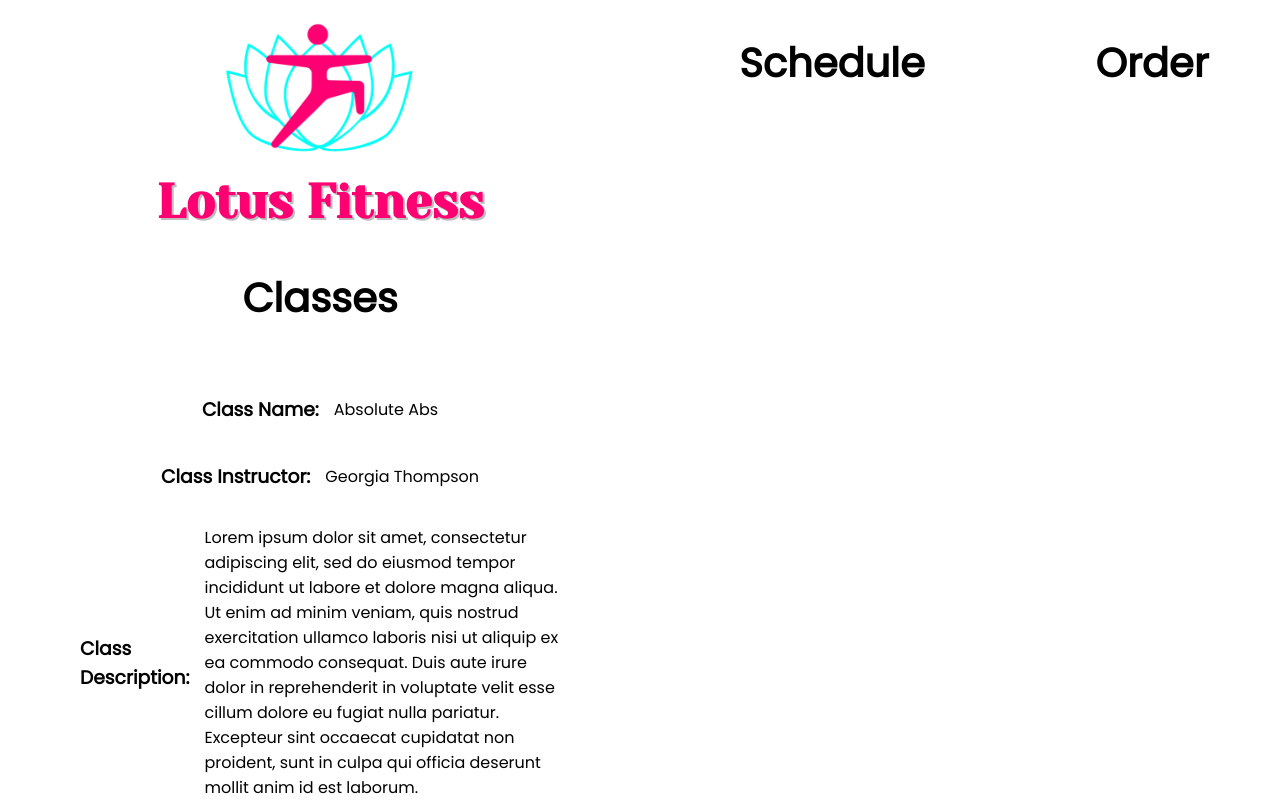
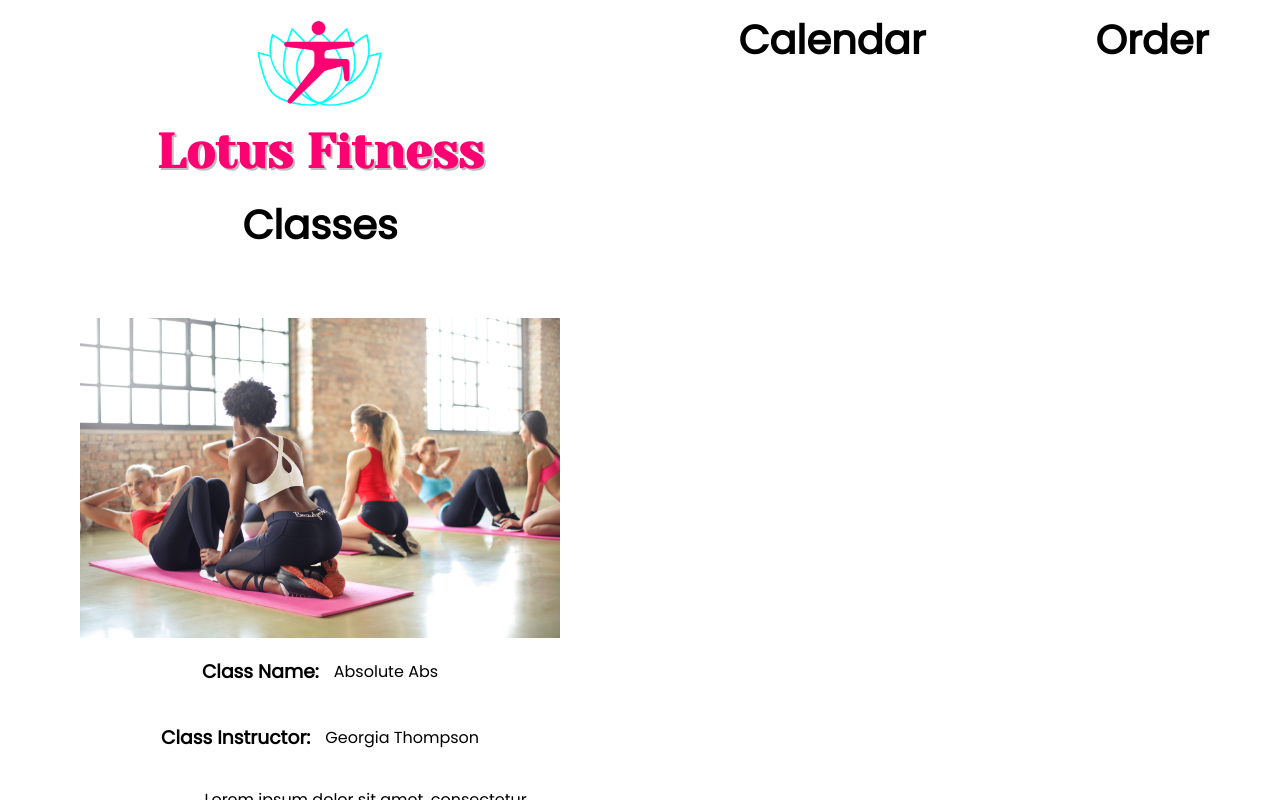
Before and after one commit to melanievillela/fitness, a React (Create React App) app: page / in a window 1280 px wide. Built offline with nearby package versions, Linux system fonts and the light colour scheme.

Commit message:
Update
Finished class comoponent.

```diff
--- a/src/App.css
+++ b/src/App.css
@@ -19,16 +19,16 @@ button {
 .calendar-item {
     width: 200px;
     font-family: 'Poppins', sans-serif;
-
+    padding: 10px;
 }
 
 #class {
-    min-height: 550px;
+    min-height: 1000px;
     width: 75%;
-    margin-bottom: 25px;
     padding: 15px 25px;
     font-family: 'Poppins', sans-serif;
     border-bottom: 1px solid #bdbdbd;
+    justify-content: space-around;
 }
 
 #classes-inner {
@@ -46,6 +46,11 @@ button {
     align-items: center;
 }
 
+.fitness-images {
+    width: 100%;
+    height: auto;
+}
+
 h1 {
     font-family: 'Yeseva One', cursive;
     margin: 0;
@@ -58,6 +63,13 @@ h1 {
 h2 {
     font-family: 'Poppins', sans-serif;
     font-size: 2.5em;
+    position: sticky;
+    top: 0;
+    background-color: white;
+    margin: 0;
+    padding: 10px 0;
+    width: 100%;
+    text-align: center;
 }
 
 h3 {
@@ -67,12 +79,12 @@ h3 {
 #header {
     margin-top: 15px;
     width: 100%;
-    height: 250px;
+    height: 200px;
     text-align: center;
 }
 
 #logo {
-    height: 150px;
+    height: 100px;
     width: auto;
 }
 
--- a/src/App.js
+++ b/src/App.js
@@ -12,7 +12,7 @@ class App extends Component {
         className: "Absolute Abs",
         classDay: "Monday",
         classTime: "3:00 PM",
-        image: "./Images/Absolute_Abs.jpg",
+        image: "Absolute_Abs.jpg",
         instructor: "Georgia Thompson",
         summary: `Lorem ipsum dolor sit amet, consectetur adipiscing elit, sed do eiusmod tempor incididunt ut labore et dolore magna aliqua.
                   Ut enim ad minim veniam, quis nostrud exercitation ullamco laboris nisi ut aliquip ex ea commodo consequat.
@@ -23,7 +23,7 @@ class App extends Component {
         className: "Sultry Stretchers",
         classDay: "Tuesday",
         classTime: "9:00 AM",
-        image: "./Images/Sultry_Stretchers.jpg",
+        image: "Sultry_Stretchers.jpg",
         instructor: "Anita Mendoza",
         summary: `Lorem ipsum dolor sit amet, consectetur adipiscing elit, sed do eiusmod tempor incididunt ut labore et dolore magna aliqua.
                   Ut enim ad minim veniam, quis nostrud exercitation ullamco laboris nisi ut aliquip ex ea commodo consequat.
@@ -34,7 +34,7 @@ class App extends Component {
         className: "Kickstart Cardio",
         classDay: "Wednesday",
         classTime: "3:00 PM",
-        image: "./Images/Kickstart_Cardio.jpg",
+        image: "Kickstart_Cardio.jpg",
         instructor: "Natalie Jones",
         summary: `Lorem ipsum dolor sit amet, consectetur adipiscing elit, sed do eiusmod tempor incididunt ut labore et dolore magna aliqua.
                   Ut enim ad minim veniam, quis nostrud exercitation ullamco laboris nisi ut aliquip ex ea commodo consequat.
@@ -45,7 +45,7 @@ class App extends Component {
         className: "Glorious Glutes",
         classDay: "Thursday",
         classTime: "9:00 AM",
-        image: "./Images/Glorious_Glutes.jpg",
+        image: "Glorious_Glutes.jpg",
         instructor: "Stephanie Larson",
         summary: `Lorem ipsum dolor sit amet, consectetur adipiscing elit, sed do eiusmod tempor incididunt ut labore et dolore magna aliqua.
                   Ut enim ad minim veniam, quis nostrud exercitation ullamco laboris nisi ut aliquip ex ea commodo consequat.
@@ -56,7 +56,7 @@ class App extends Component {
         className: "Mindful Meditations",
         classDay: "Friday",
         classTime: "3:00 PM",
-        image: "./Images/Mindful_Meditations.jpg",
+        image: "Mindful_Meditations.jpg",
         instructor: "Gia Ashani",
         summary: `Lorem ipsum dolor sit amet, consectetur adipiscing elit, sed do eiusmod tempor incididunt ut labore et dolore magna aliqua.
                   Ut enim ad minim veniam, quis nostrud exercitation ullamco laboris nisi ut aliquip ex ea commodo consequat.
@@ -80,11 +80,22 @@ class App extends Component {
     });
   }
 
+  //Remove class & update state of enrolled
+  removedClass = (name) => {
+    const enrolledArray = this.state.enrolled;
+
+    const updatedEnrolledArray = enrolledArray.filter(item => item.className !== name);
+    this.setState({
+      enrolled: updatedEnrolledArray
+    })
+  }
+
   render() {
+
     return (
       <div className="app">
-        <Classes {...this.state} selectedClass={this.selectedClass}/>
-        <Calendar {...this.state} />
+        <Classes {...this.state} selectedClass={this.selectedClass} />
+        <Calendar {...this.state} removedClass={this.removedClass} />
         <Order />
       </div>
     );
@@ -92,68 +103,3 @@ class App extends Component {
 }
 
 export default App;
-
-
-/*
-
-    for (let i=0; i<this.state.classes.length; i++) {
-      if (name === this.state.classes[i].className) {
-        const classToAdd = this.state.classes[i];
-        console.log("Class to add: ", classToAdd);
-        if (this.state.enrolled.length === 0) {
-          this.setState({
-            enrolled: [classToAdd]
-          })
-        }
-        else {
-          console.log("Enrolled 1: ", this.state.enrolled)
-          for (let j=0; j<this.state.enrolled.length; j++) {
-            if (classToAdd !== this.state.enrolled[j]) {
-              this.setState(previousState => ({
-                enrolled: [...previousState.enrolled, classToAdd]
-              }))
-            }
-          }
-          console.log("Enrolled 2: ", this.state.enrolled)
-        }
-      }
-    }
-
-
-
-
-
-            console.log(this.state.enrolled)
-            this.state.enrolled.forEach(enrolledItem => {
-              if (name !== enrolledItem.className) {
-                this.setState(previousState => ({
-                  enrolled: [...previousState.enrolled, classItem]
-                }))
-                console.log(enrolledItem.className)
-
-              } else{console.log("Duplicate")}
-            });
-
-
-                    if (this.state.enrolled.length === 0) {
-          this.setState(previousState => ({
-            enrolled: [...previousState.enrolled, classItem]
-          }))
-        } //If enrolled isn't empty make sure the class isn't already added so no duplicate classes are added
-          else {    });
-
-
-
-    this.state.classes.forEach(classItem => {
-      if (name === classItem.className) {
-            this.state.enrolled.forEach(enrolledItem => {
-              if (name !== enrolledItem.className) {
-                console.log("Adding to state!");
-                this.setState(previousState => ({
-                  enrolled: [...previousState.enrolled, classItem]
-                }))
-              } else {console.log("Already in state!")}
-            })
-          }
-      })
-            */
--- a/src/Components/Calendar.js
+++ b/src/Components/Calendar.js
@@ -1,23 +1,45 @@
 import React, { Component } from 'react';
-//import Class from './Class'
 
 class Calendar extends Component {
 
+  removeClass = (e) => {
+    const classDeSelection = e.target.getAttribute("btnid");
+    this.props.removedClass(classDeSelection);
+    const btnArray = document.querySelectorAll(".add");
+    btnArray.forEach(button => {
+      const btnID = button.getAttribute("btnid");
+      if(btnID === classDeSelection) {
+        button.removeAttribute("disabled");
+      }
+    });
+  }
+
   render() {
+    const enrolledArray = this.props.enrolled;
 
     return (
-        <div className="main column" id="calendar">
-          <h2>Schedule</h2>
-          {this.props.enrolled.map((item, index) =>
+      <div className="main column" id="calendar">
+        <h2>Calendar</h2>
+
+        <div className=" column">
+          {enrolledArray.map((item, index) =>
             <div key={index} className="calendar-item">
               <h3>{item.className}</h3>
               <p>{item.classDay} </p>
               <p>{item.classTime}</p>
+              <button btnid={item.className} onClick={this.removeClass}>Remove Class</button>
             </div>
           )}
         </div>
+      </div>
     )
   }
 }
 
 export default Calendar;
+
+
+
+/*
+
+*/
--- a/src/Components/Class.js
+++ b/src/Components/Class.js
@@ -4,16 +4,18 @@ class Class extends Component {
 
   addClass = (e) => {
     e.preventDefault();
-    let classSelection = e.target.name;
-    //console.log("Class Component: ", classSelection);
+    const classSelection = e.target.name;
+    const disabledBtn = e.target.querySelector("button");
     this.props.selectedClass(classSelection);
+    disabledBtn.setAttribute("disabled", true);
   }
 
   render() {
+
     return (
         <div className="column" id="class">
           <form className="column" onSubmit={this.addClass} name={this.props.name}>
-            {/* Want to add image here! */}
+            <img src={require(`../Images/${this.props.image}`)} alt="fitness" className="fitness-images"/>
             <div className="row"><h3>Class Name: </h3><p>{this.props.name}</p></div>
             <div className="row"><h3>Class Instructor: </h3><p>{this.props.instructor}</p></div>
             <div className="row"><h3>Class Description: </h3><p>{this.props.summary}</p></div>
@@ -22,7 +24,7 @@ class Class extends Component {
               <option value="times">{this.props.time}</option>
             </select>
             <br />
-            <button>Add Class</button>
+            <button className="add" btnid={this.props.name}>Add Class</button>
           </form>
         </div>
     )
--- a/src/Components/Classes.js
+++ b/src/Components/Classes.js
@@ -4,7 +4,7 @@ import Header from './Header'
 
 class Classes extends Component {
   render() {
-    let classesArray = this.props.classes;
+    const classesArray = this.props.classes;
 
     return (
         <div className="main column" id="classes-outer">
@@ -21,6 +21,7 @@ class Classes extends Component {
                     instructor={item.instructor}
                     summary={item.summary}
                     selectedClass={this.props.selectedClass}
+                    enrolled={this.props.enrolled}
                     />
                 )}
             </div>
```
